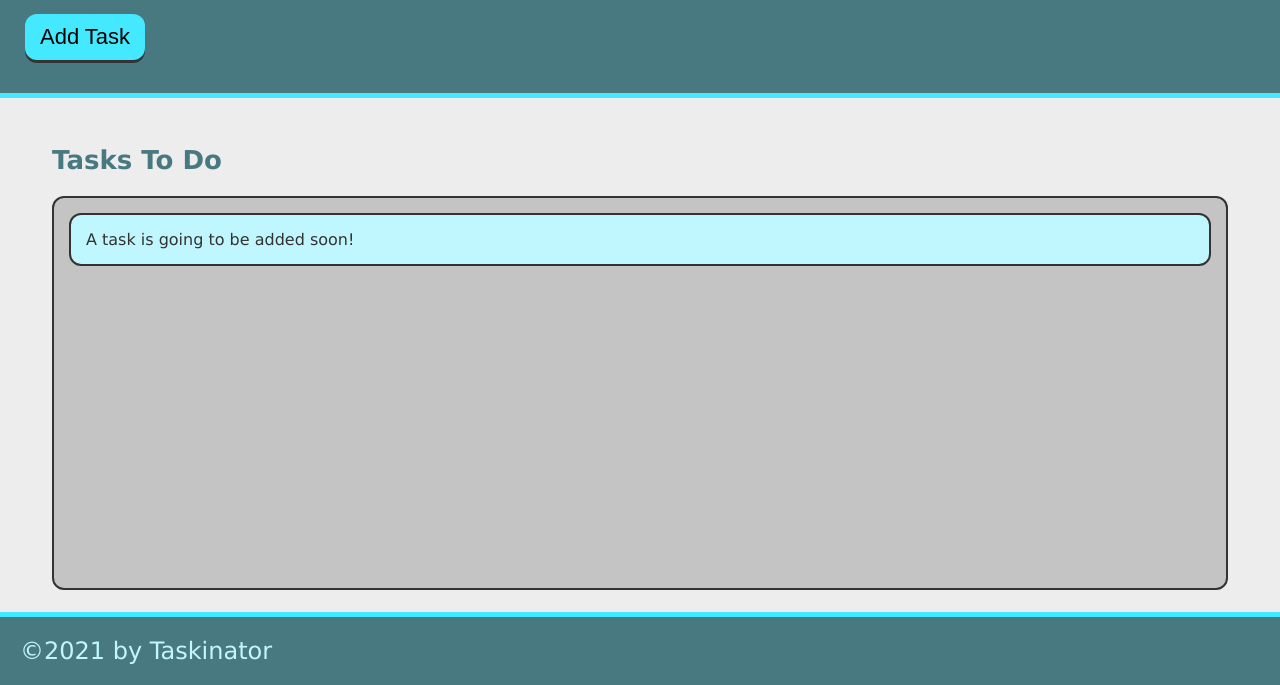
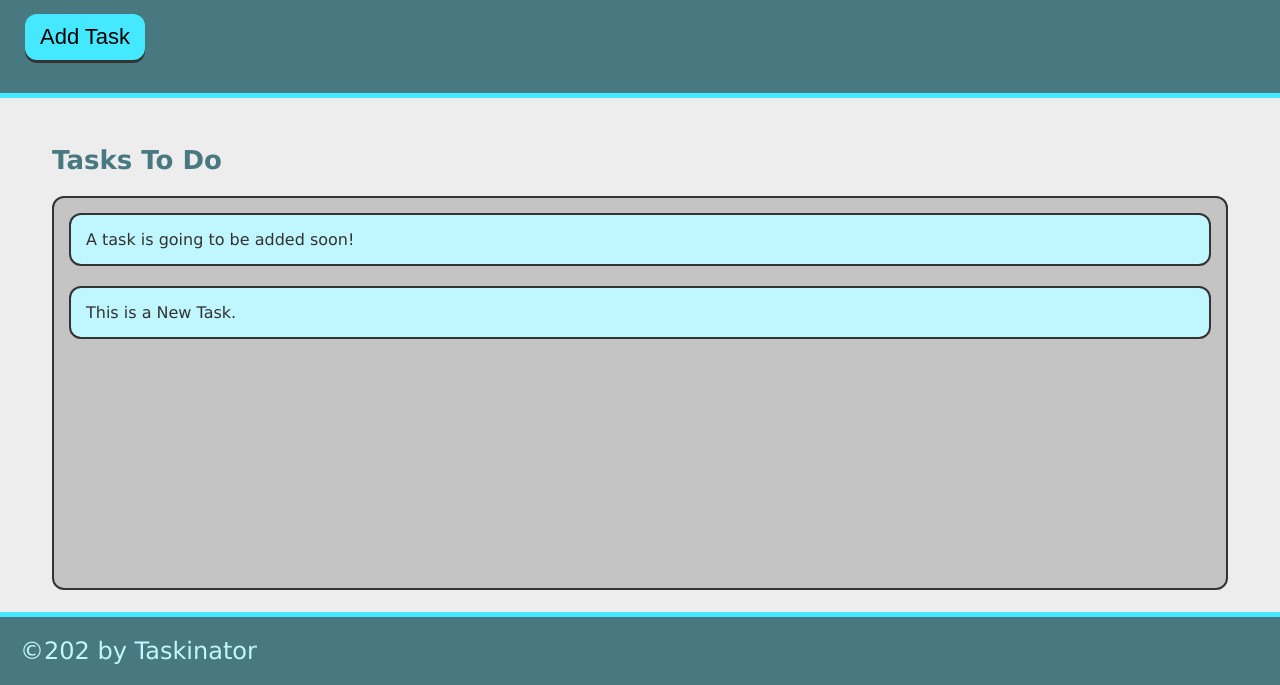
Before and after one commit to JoseEPina/taskinator, a plain HTML site: page index.html in a window 1280 px wide. Both pictures are taken after a click on the button "Add Task". Shown: the part 115-800 px from the top of the page. Drawn offline with Linux system fonts and the light colour scheme.

Commit message:
Add ability to Add Task button.

```diff
--- a/assets/js/script.js
+++ b/assets/js/script.js
@@ -0,0 +1,11 @@
+var buttonElement = document.querySelector("#save-task");
+var tasksToDoElement = document.querySelector("#tasks-to-do");
+
+var createTaskHandler = function () {
+   var listItemElement = document.createElement("li");
+   listItemElement.className = "task-item";
+   listItemElement.textContent = "This is a New Task.";
+   tasksToDoElement.appendChild(listItemElement);
+};
+
+buttonElement.addEventListener("click", createTaskHandler);
--- a/index.html
+++ b/index.html
@@ -11,18 +11,18 @@
       <header>
          <h1 class="page-title">Taskinator</h1>
          <p>Click the button below to add a new taks!</p>
-         <button class="btn">Add Task</button>
+         <button class="btn" id="save-task">Add Task</button>
       </header>
       <main class="page-content">
          <section class="task-list-wrapper">
             <h2 class="list-title">Tasks To Do</h2>
-            <ul class="task-list">
+            <ul class="task-list" id="tasks-to-do">
                <li class="task-item">A task is going to be added soon!</li>
             </ul>
          </section>
       </main>
 
-      <footer>&copy;2021 by Taskinator</footer>
+      <footer>&copy;202 by Taskinator</footer>
 
       <script src="/assets/js/script.js"></script>
    </body>
```
